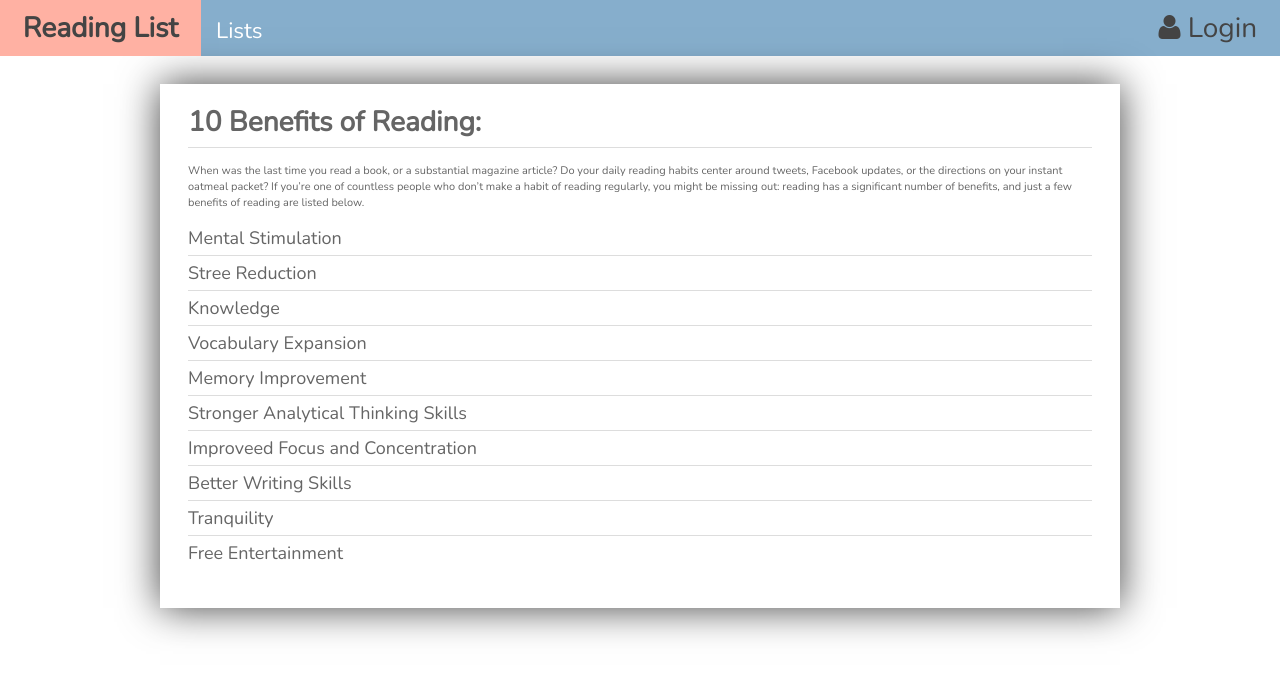
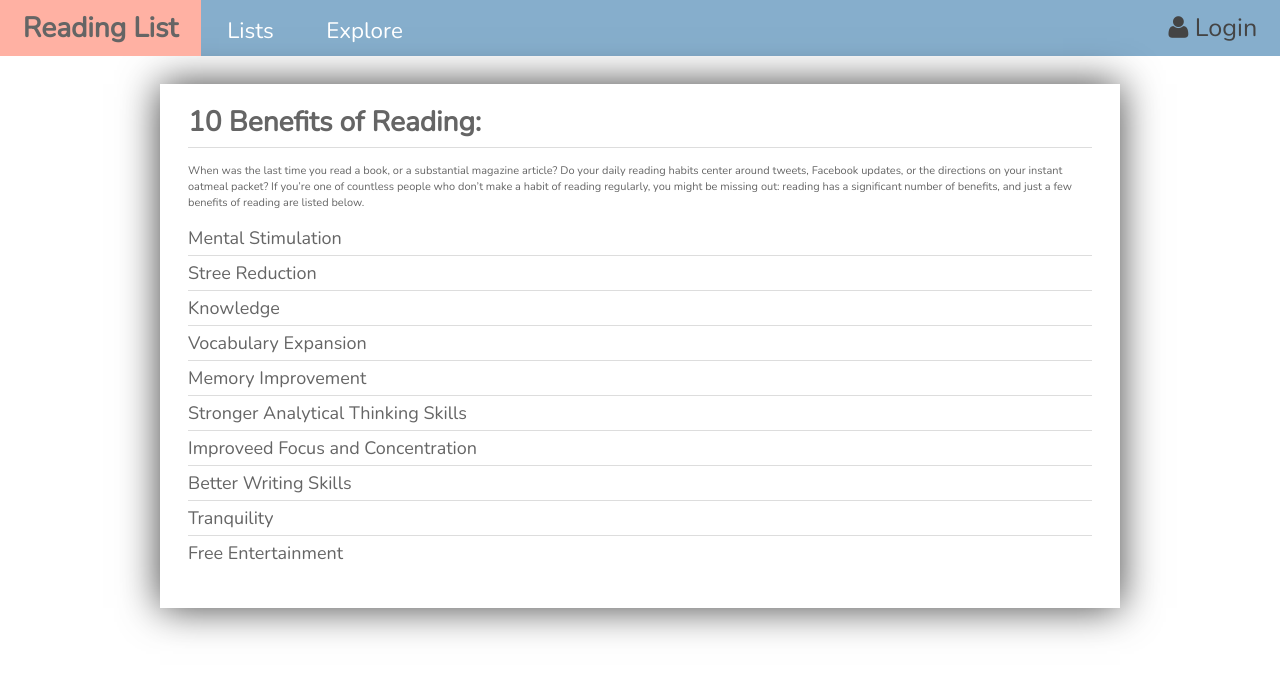
Before and after one commit to jfmaggie/reading-list-angular, a website built with webpack: page app/index.html in a window 1280 px wide. Built offline with nearby package versions, Linux system fonts and the light colour scheme; some packages are replaced by stand-ins of ours.

Commit message:
Tweak navbar:)

```diff
--- a/app/css/_base.scss
+++ b/app/css/_base.scss
@@ -25,13 +25,14 @@ h1, h2, h3, h4, h5, h6 {
 
   .uk-navbar-nav>li>a:focus {
     background-color: $nav-background-color;
-    color: font-color;
+    color: $nav-hover-color;
   }
 
   .uk-navbar-nav>li:hover,
   .uk-navbar-nav>li:hover>a,
   .uk-navbar-nav>li:hover>a:hover {
     background-color: $nav-hover-color;
+    color: $font-color;
   }
 }
 
@@ -50,14 +51,14 @@ h1, h2, h3, h4, h5, h6 {
   .reading-list-header_content {
     color: white;
     font-size: 0.8em;
-    margin: 0.5em 0.5em 0.2em 0;
+    margin: 0.5em 0.5em 0.2em 0.5em;
     @include custom-font;
   }
 
   .reading-list-user {
     height: 100%;
-    font-size: 1em;
-    margin: 0.28em;
+    font-size: 0.9em;
+    margin: 0.31em;
     @include custom-font;
   }
 }
--- a/app/index.html
+++ b/app/index.html
@@ -11,6 +11,7 @@
       <ul class="uk-navbar-nav">
         <li><a ui-sref="home" class="reading-list-header_brand">Reading List</a></li>
         <li><a ui-sref="lists-index" class="reading-list-header_content">Lists</a></li>
+        <li><a href="#" class="reading-list-header_content">Explore</a></li>
 
       </ul>
       <div class="uk-navbar-flip">
```
Also changed, not shown: app/css/reading-list.css, 1 other file.
